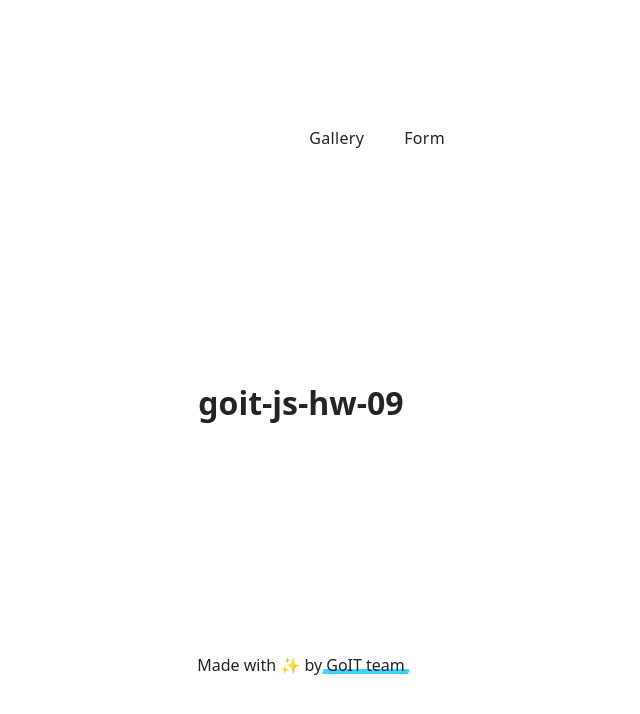
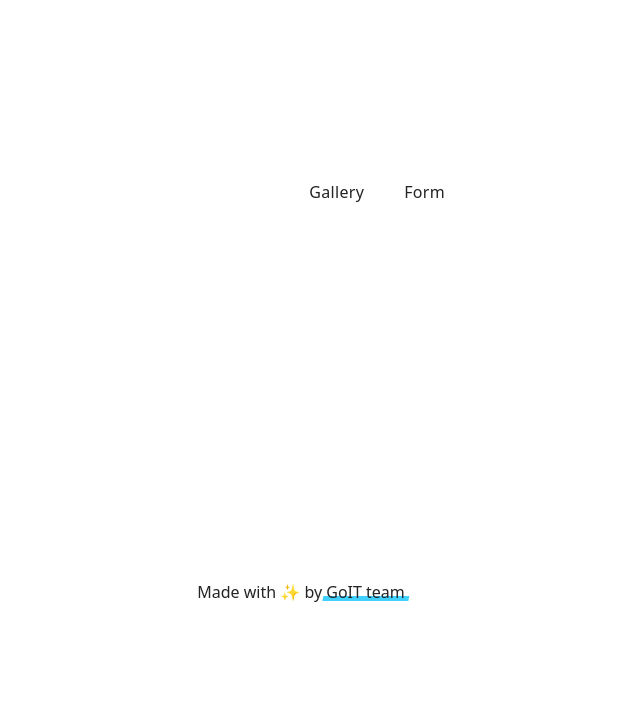
Before and after one commit to romanklopyk/goit-js-hw-09, a website built with Vite: page src/index.html in a window 1280 px wide. Shown: the whole page, without its empty margins (339-979 px from the left). Built offline with nearby package versions, Linux system fonts and the light colour scheme.

Commit message:
change index.html

```diff
--- a/src/index.html
+++ b/src/index.html
@@ -8,10 +8,26 @@
     <link rel="stylesheet" href="./css/styles.css" />
   </head>
   <body>
-    <load src="./partials/header.html" icon-path="img/sprite.svg#logo" />
+<!--    <load src="./partials/header.html" icon-path="img/sprite.svg#logo" />-->
 
     <main>
-      <h1 class="center">goit-js-hw-09</h1>
+        <div class="container">
+            <nav class="nav">
+                <a class="nav-logo" href="./index.html" aria-label="Site logo">
+                    <svg class="nav-logo-icon" width="100" height="30">
+                        <use href="{=$icon-path}"></use>
+                    </svg>
+                </a>
+                <ul class="nav-list">
+                    <li class="nav-item">
+                        <a class="nav-link {=$highlight-act}" href="./1-gallery.html">Gallery</a>
+                    </li>
+                    <li class="nav-item">
+                        <a class="nav-link {=$highlight-curr}" href="./2-form.html">Form</a>
+                    </li>
+                </ul>
+            </nav>
+        </div>
 
     </main>
 
```
